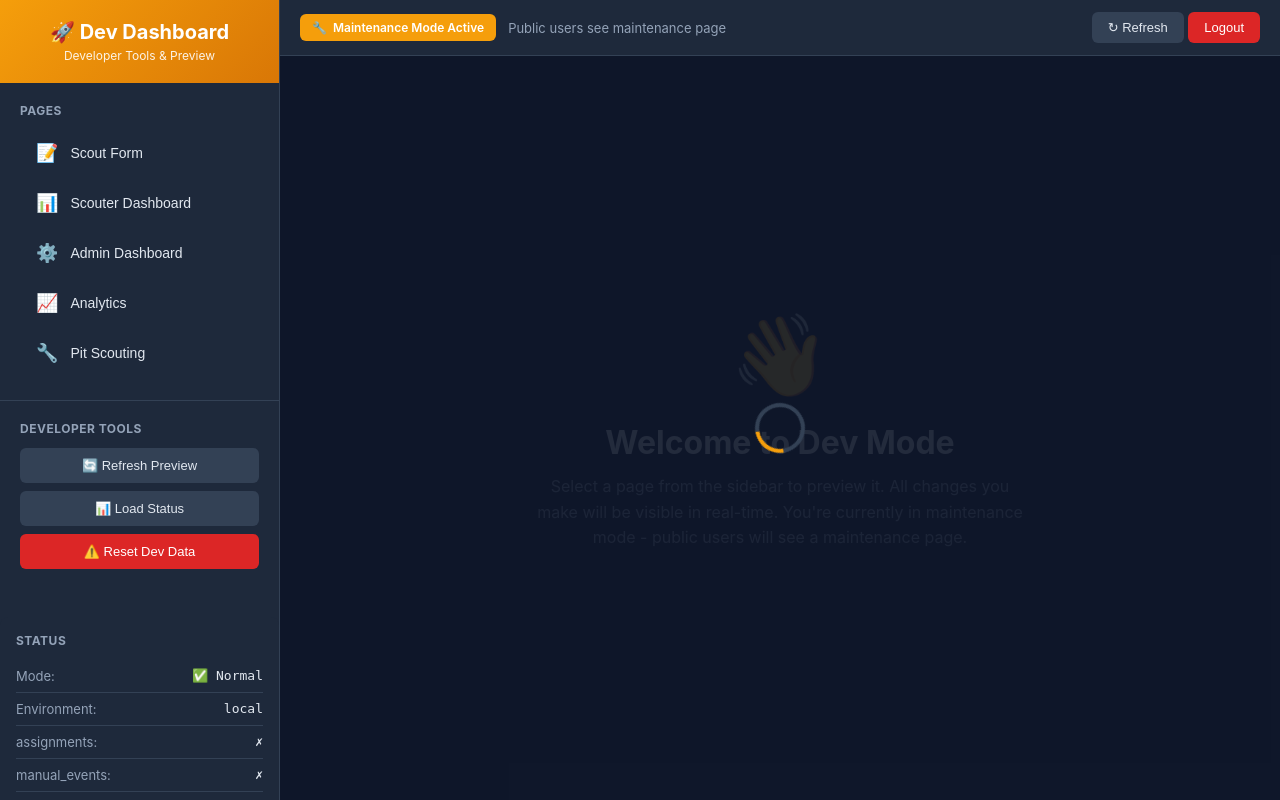
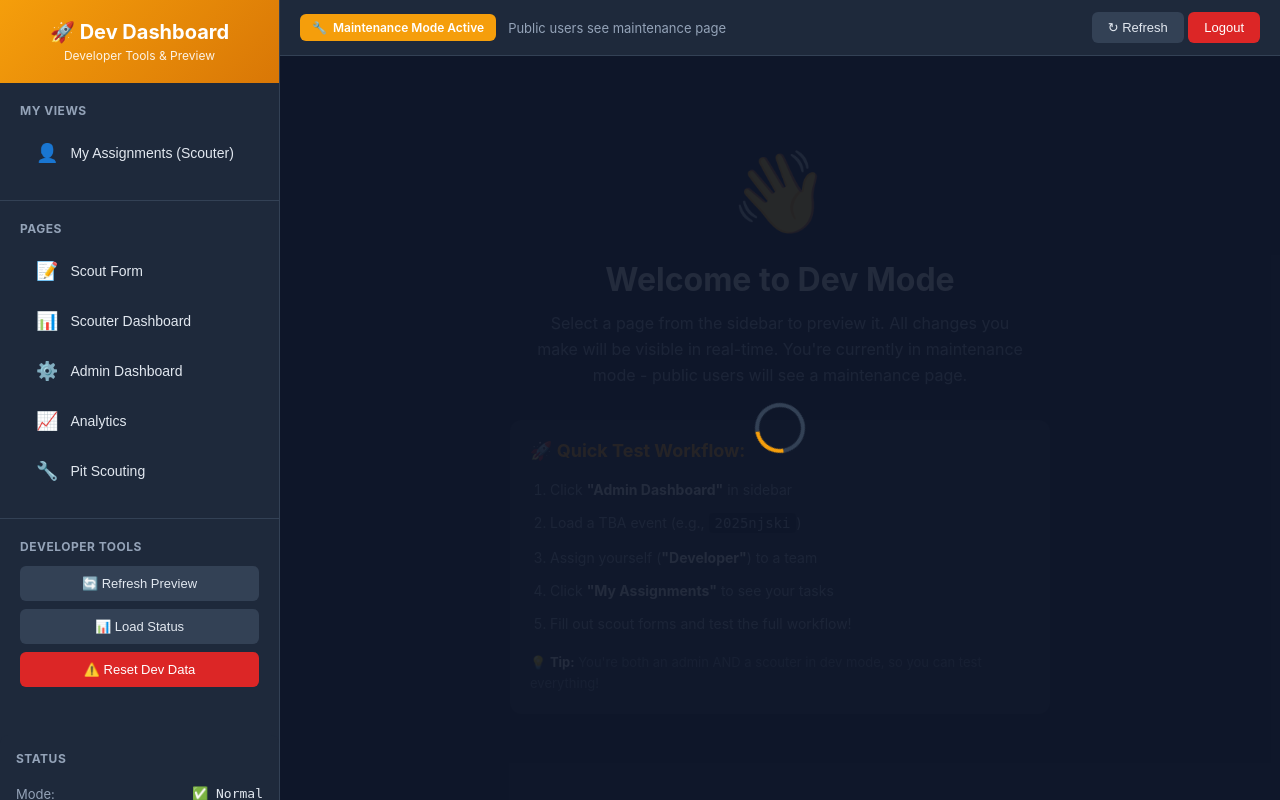
Before and after one commit to SudayKukreja/astraea-scouting-app, a Flask app: page /dev in a window 1280 px wide. Run offline with Flask 3, Linux system fonts and the light colour scheme; the visitor is signed in with stand-in values (Sample User, id 1); parts of the project's set-up code (start-up, migrations or seed data) failed here and were passed over.

Commit message:
fixing dev mode (but workable) v1 - Deploy 2025-11-27 18:29:50
Service Worker Cache Updated: v20251127-182950

Changes:
M auth.py
 M dev_mode.py
 M sw.js
 M templates/dev_dashboard_enhanced.html

```diff
--- a/auth.py
+++ b/auth.py
@@ -38,7 +38,7 @@
         return users
 
     try:
-        with open(USERS_FILE, 'r') as f:
+        with open(users_file, 'r') as f:
             existing_users = json.load(f)
 
         users_updated = False
@@ -139,12 +139,22 @@
     return True, "Scouter created successfully"
 
 def get_all_scouters():
-    """Get all scouter accounts"""
+    """Get all scouter accounts - ✅ FIXED: Include dev user if in dev mode"""
     users = load_users()
-    return {k: v for k, v in users.items() if v.get('role') == 'scouter'}
+    scouters = {k: v for k, v in users.items() if v.get('role') == 'scouter'}
+
+    # ✅ FIXED: In dev mode, dev user is a scouter too
+    if is_dev_user() and 'dev' in users:
+        scouters['dev'] = users['dev']
+
+    return scouters
 
 def delete_scouter(username):
     """Delete a scouter account"""
+    # ✅ FIXED: Don't allow deleting dev user
+    if username == 'dev':
+        return False
+
     users = load_users()
     if username in users and users[username].get('role') == 'scouter':
         del users[username]
--- a/dev_mode.py
+++ b/dev_mode.py
@@ -280,12 +280,21 @@
     else:
         existing_users = {}
 
-    # Add dev user
+    # ✅ FIXED: Make dev user BOTH admin AND scouter so they can be assigned
     existing_users['dev'] = {
         'username': 'dev',
         'password_hash': 'dev',  # Plain text for dev mode
-        'role': 'dev',
-        'name': 'Developer'
+        'role': 'scouter',  # Changed from 'dev' to 'scouter' so they can be assigned
+        'name': 'Developer',
+        'is_dev': True  # Flag to maintain dev privileges
+    }
+
+    # Add admin user for dev mode
+    existing_users['admin'] = {
+        'username': 'admin',
+        'password_hash': 'admin',
+        'role': 'admin',
+        'name': 'Dev Admin'
     }
 
     # Add test scouters
@@ -300,6 +309,7 @@
         json.dump(existing_users, f, indent=2)
 
     print(f"✅ Dev mode initialized with {len(existing_users)} users")
+    print(f"✅ Dev user 'dev' is now a SCOUTER and can be assigned to teams")
 
 def reset_dev_data():
     """Reset all dev data to clean state"""
--- a/sw.js
+++ b/sw.js
@@ -1,6 +1,6 @@
-const CACHE_NAME = 'astraea-cache-20251127-180535'; // Updated version
-const STATIC_CACHE = 'astraea-static-v20251127-180535';
-const DYNAMIC_CACHE = 'astraea-dynamic-v20251127-180535';
+const CACHE_NAME = 'astraea-cache-20251127-182950'; // Updated version
+const STATIC_CACHE = 'astraea-static-v20251127-182950';
+const DYNAMIC_CACHE = 'astraea-dynamic-v20251127-182950';
 
 // Essential files for offline functionality
 const STATIC_ASSETS = [
--- a/templates/dev_dashboard_enhanced.html
+++ b/templates/dev_dashboard_enhanced.html
@@ -294,6 +294,49 @@
       max-width: 500px;
       line-height: 1.6;
     }
+
+    .quick-guide {
+      background: #1e293b;
+      border-radius: 12px;
+      padding: 20px;
+      margin-top: 32px;
+      text-align: left;
+      max-width: 600px;
+    }
+
+    .quick-guide h3 {
+      color: #f59e0b;
+      margin-bottom: 16px;
+      font-size: 18px;
+    }
+
+    .quick-guide ol {
+      color: #94a3b8;
+      line-height: 1.8;
+      font-size: 14px;
+      padding-left: 20px;
+    }
+
+    .quick-guide li {
+      margin-bottom: 8px;
+    }
+
+    .quick-guide strong {
+      color: #e2e8f0;
+    }
+
+    .quick-guide code {
+      background: #0f172a;
+      padding: 2px 6px;
+      border-radius: 4px;
+      font-family: monospace;
+    }
+
+    .quick-guide .tip {
+      margin-top: 16px;
+      color: #64748b;
+      font-size: 13px;
+    }
   </style>
 </head>
 <body>
@@ -303,6 +346,14 @@
       <div class="sidebar-header">
         <h2>🚀 Dev Dashboard</h2>
         <p>Developer Tools & Preview</p>
+      </div>
+
+      <div class="nav-section">
+        <h3>My Views</h3>
+        <button class="nav-item" onclick="window.location.href='/dashboard'">
+          <span class="nav-item-icon">👤</span>
+          <span>My Assignments (Scouter)</span>
+        </button>
       </div>
 
       <div class="nav-section">
@@ -373,6 +424,19 @@
             Select a page from the sidebar to preview it. All changes you make will be visible in real-time.
             You're currently in maintenance mode - public users will see a maintenance page.
           </p>
+          <div class="quick-guide">
+            <h3>🚀 Quick Test Workflow:</h3>
+            <ol>
+              <li>Click <strong>"Admin Dashboard"</strong> in sidebar</li>
+              <li>Load a TBA event (e.g., <code>2025njski</code>)</li>
+              <li>Assign yourself (<strong>"Developer"</strong>) to a team</li>
+              <li>Click <strong>"My Assignments"</strong> to see your tasks</li>
+              <li>Fill out scout forms and test the full workflow!</li>
+            </ol>
+            <p class="tip">
+              💡 <strong>Tip:</strong> You're both an admin AND a scouter in dev mode, so you can test everything!
+            </p>
+          </div>
         </div>
         <iframe id="preview-frame" class="preview-frame" style="display: none;"></iframe>
       </div>
```
